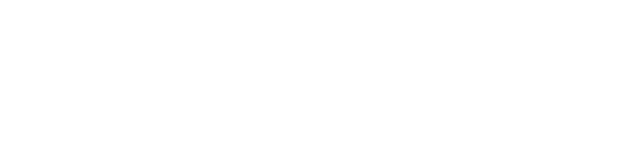
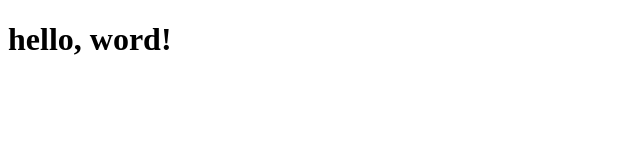
Before and after one commit to AndreGomes779/pokedex, a plain HTML site: page index.html in a window 1280 px wide. Shown: the whole page, without its empty margins (0-640 px from the left). Drawn offline with Linux system fonts and the light colour scheme.

Commit message:
teste http

```diff
--- a/index.html
+++ b/index.html
@@ -6,6 +6,6 @@
     <title>Pokedex</title>
 </head>
 <body>
-
+    <h1> hello, word!</h1>
 </body>
 </html>
```
